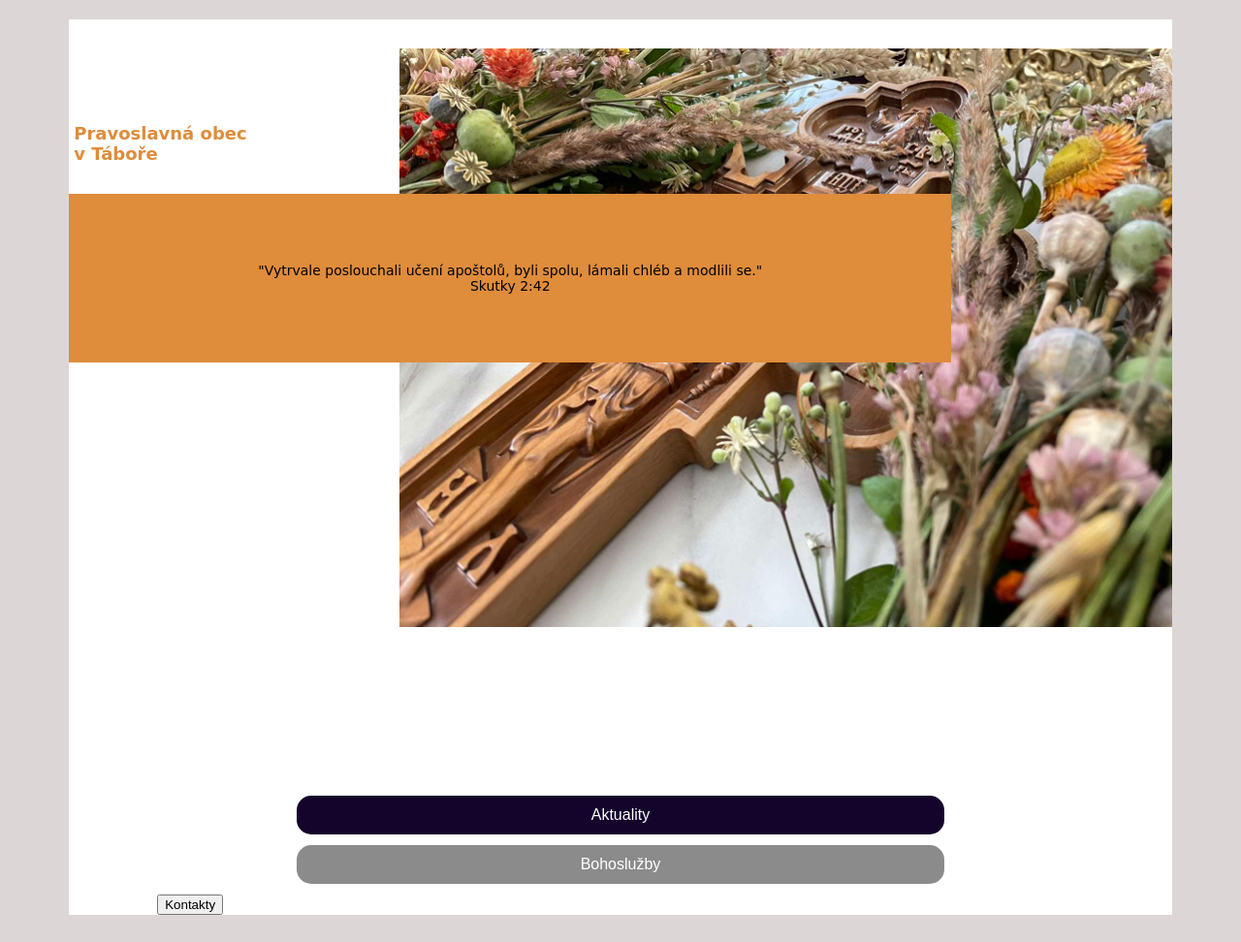
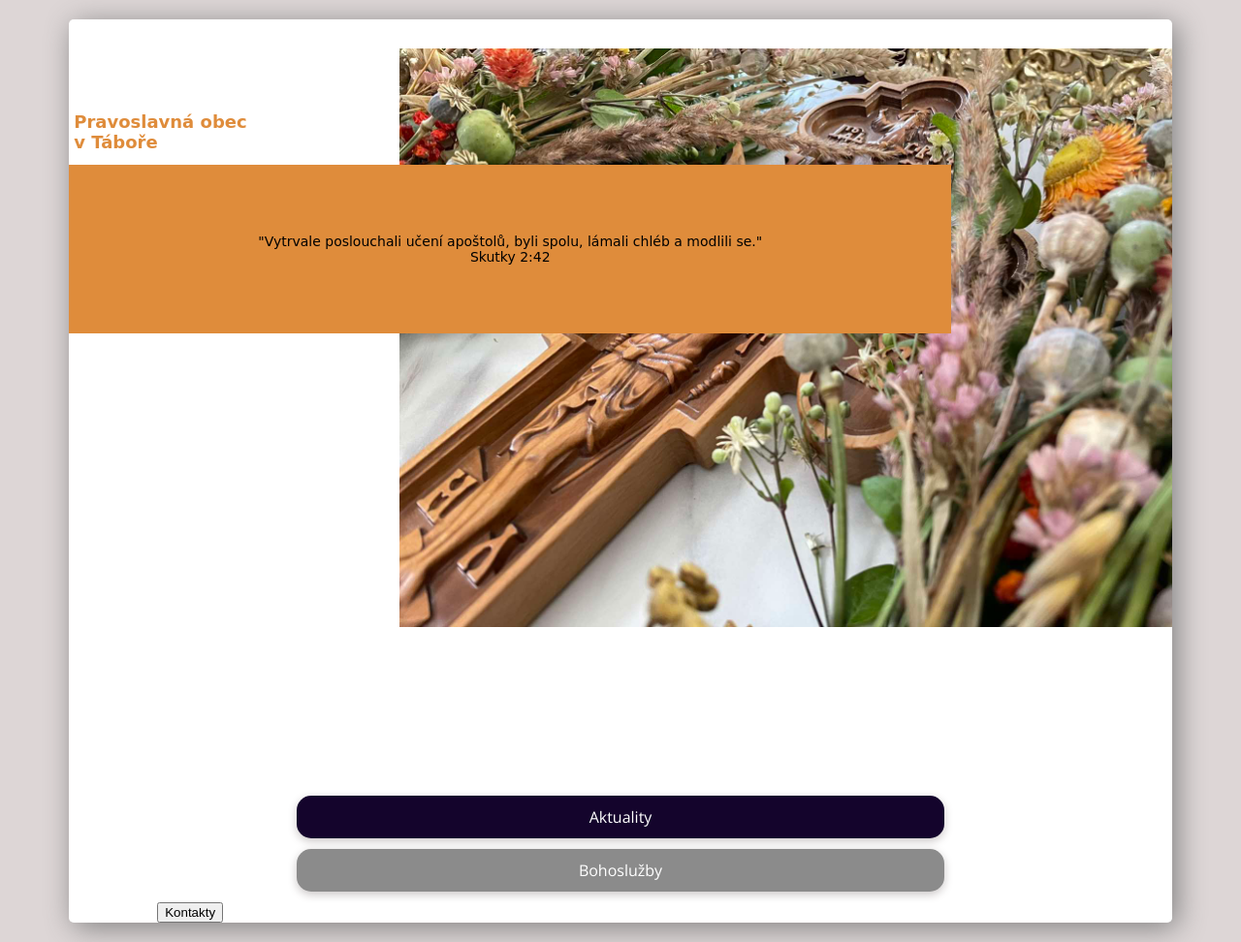
Before and after one commit to Gedzitka/Zaverecny_projekt, a plain HTML site: page index.html in a window 1280 px wide. Shown: the whole page at 97% size. Drawn offline with nearby package versions, Linux system fonts and the light colour scheme; a web font is replaced by a local one.

Commit message:
titel zmeny

```diff
--- a/style.css
+++ b/style.css
@@ -12,7 +12,9 @@ font-family: 'Quintessential', cursive;
     height: auto;
     margin:20px auto;
     background-color: white;
+    border-radius: 5px;
    position: relative;
+   box-shadow:  5px 5px 30px 0 gray;
 
 
 
@@ -21,12 +23,13 @@ font-family: 'Quintessential', cursive;
 
 
 .header_h1{
-    margin-left: 5px;
+    margin:0 0 0 5px;
     font-family:'Quintessential', cursive;
     color: #df8c3b;
     font-size: 18px;
     position: absolute;
     top:95px;
+    background-color:rgba(255, 255, 255, 0.7);
 
 
 }
@@ -50,7 +53,7 @@ font-family: 'Quintessential', cursive;
     padding: 5%;
     position: absolute;
 
-    top:180px
+    top:150px
 
 }
 .buttons{
@@ -71,13 +74,14 @@ font-family: 'Quintessential', cursive;
     height: auto;
 
     font-size: 16px;
-    font-family: 'Montserrat',sans-serif;
+    font-family: 'Open Sans', sans-serif;
     background-color:#14042c;
     padding: 11px 30px;
     text-align: center;
     border: none;
     border-radius: 15px;
     color: white;
+    box-shadow:  0px 3px 10px 0 rgb(202, 198, 198);
 
 }
 .buttons_bohosluzby {
@@ -86,10 +90,11 @@ font-family: 'Quintessential', cursive;
     width: 70%;
     height: auto;
     font-size: 16px;
-    font-family: 'Montserrat',sans-serif;
+    font-family: 'Open Sans', sans-serif;
     background-color:#8B8B8B;
     padding: 11px 30px;
     border: none;
     border-radius: 15px;
     color: white;
+    box-shadow:  0px 3px 10px 0 rgb(202, 198, 198);
     }
```
